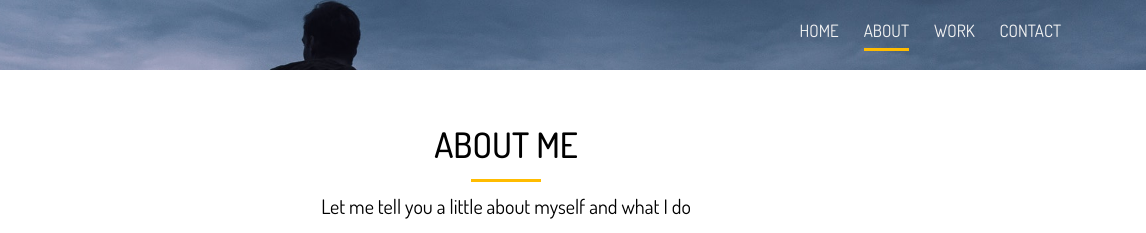
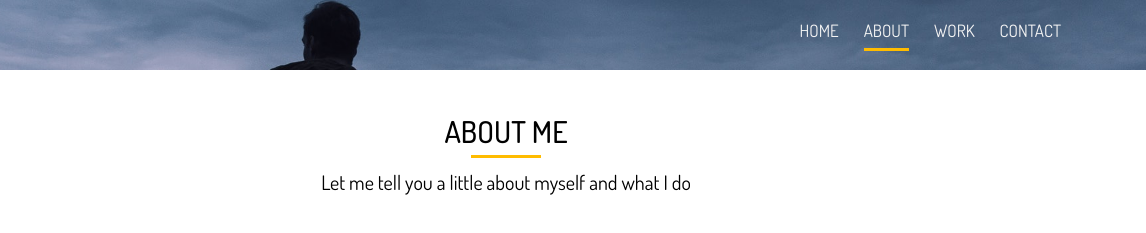
Before and after one commit to ImranGreat1/excerise_portfolio_webstite, a website: page dist/about.html in a window 1280 px wide. Shown: the top 233 px of the page, 134-1280 px from the left. Drawn offline with nearby package versions, Linux system fonts and the light colour scheme; files that its build step writes are made by us from their sources; files whose address does not match are found by name.

Commit message:
Some font-resizing

```diff
--- a/scss/_utilities.scss
+++ b/scss/_utilities.scss
@@ -89,7 +89,7 @@ $spaces: (1, 2, 3, 4, 5);
 
 .section-title {
     font-size: 3rem;
-    font-weight: 200;
+    font-weight: 500;
 }
 
 .l-heading {
```
Also changed, not shown: dist/about.html, dist/css/main.css.
